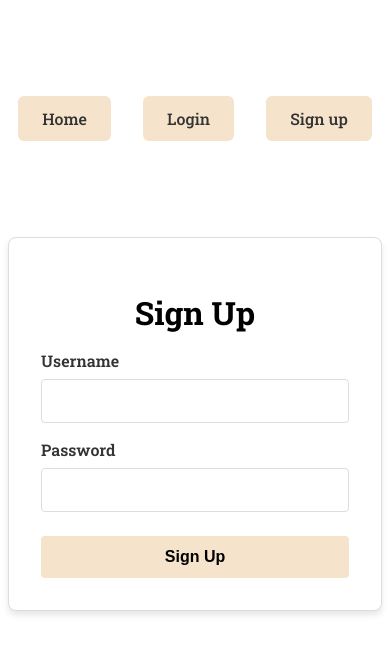
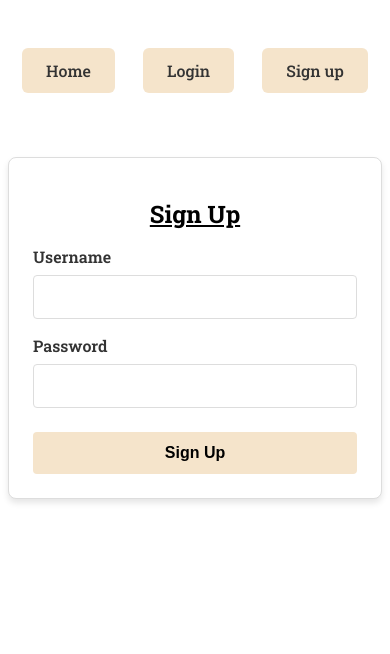
Before and after one commit to Mikepin23/movie-watchlist, a Flask app: page /register in a window 390 px wide. Shown: the top 654 px of the page. Run offline with Flask 3, Linux system fonts and the light colour scheme.

Commit message:
Update requirements and enhance CSS for mobile responsiveness

```diff
--- a/requirements.txt
+++ b/requirements.txt
@@ -5,3 +5,4 @@ Flask-Login
 Flask-WTF
 Flask-Bcrypt
 python-dotenv
+gunicorn
--- a/static/css/base.css
+++ b/static/css/base.css
@@ -8,7 +8,7 @@
   max-width: 1200px;
   margin: 5rem auto;
   width: 100%;
-  font-family: 'Roboto Slab', serif;
+  font-family: "Roboto Slab", serif;
 }
 
 /* Navigation */
@@ -48,6 +48,7 @@ h1 {
   font-size: 2rem;
   margin-bottom: 1rem;
   text-align: center;
+  text-decoration: underline;
 }
 
 p {
@@ -150,3 +151,54 @@ button:active {
   font-size: 0.875rem;
   margin-bottom: 1rem;
 }
+
+/* Mobile Responsiveness */
+@media (max-width: 768px) {
+  .container {
+    margin: 2rem auto 1rem;
+  }
+
+  a {
+    justify-content: center;
+    margin-left: auto;
+    margin-right: auto;
+  }
+
+  h1 {
+    font-size: 1.5rem;
+  }
+
+  p {
+    font-size: 0.9rem;
+  }
+
+  .home-container {
+    width: 90%;
+    margin: 2rem auto;
+    padding: 1rem;
+  }
+
+  #hero-image {
+    max-width: 90%;
+    max-height: 20rem;
+  }
+
+  .auth-container {
+    margin-top: 2rem;
+  }
+
+  .form-container {
+    padding: 1.5rem;
+    margin: 1rem auto;
+    max-width: 90%;
+  }
+
+  input[type="text"],
+  input[type="password"] {
+    font-size: 16px; /* Prevents zoom on iOS */
+  }
+
+  button {
+    font-size: 1rem;
+  }
+}
--- a/static/css/watchlist.css
+++ b/static/css/watchlist.css
@@ -1,3 +1,7 @@
+#add_movie {
+  margin-bottom: 4rem;
+}
+
 .li-container {
   display: flex;
   justify-content: space-between;
@@ -32,3 +36,24 @@ li {
 .remove:hover {
   background-color: red;
 }
+
+/* Mobile Responsiveness */
+@media (max-width: 768px) {
+  .li-container {
+    flex-direction: column;
+    align-items: stretch;
+    gap: 0.5rem;
+    padding: 0.25rem;
+  }
+
+  .btn-inline {
+    display: flex;
+    flex-direction: column;
+    gap: 0.25rem;
+  }
+
+    .btn-inline button {
+      width: 8rem;
+      min-height: 2rem;
+    }
+  }
--- a/templates/watchlist.html
+++ b/templates/watchlist.html
@@ -20,7 +20,7 @@ endblock %} {% block content %}
         <div class="movie-info">
           <h2>{{ movie.title }}</h2>
           <small
-            >Added: {{ movie.date_added.strftime('%Y-%m-%d %H:%M') if
+            ><strong>Added:</strong> {{ movie.date_added.strftime('%Y-%m-%d %H:%M') if
             movie.date_added else 'N/A' }}</small
           >
         </div>
@@ -61,7 +61,7 @@ endblock %} {% block content %}
         <div class="movie-info">
           <h2>{{ movie.title }}</h2>
           <small
-            >Watched On: {{ movie.date_watched.strftime('%Y-%m-%d %H:%M') if
+            ><strong>Watched On:</strong> {{ movie.date_watched.strftime('%Y-%m-%d %H:%M') if
             movie.date_watched else 'N/A' }}</small
           >
         </div>
```
Also changed, not shown: 2 other files.
